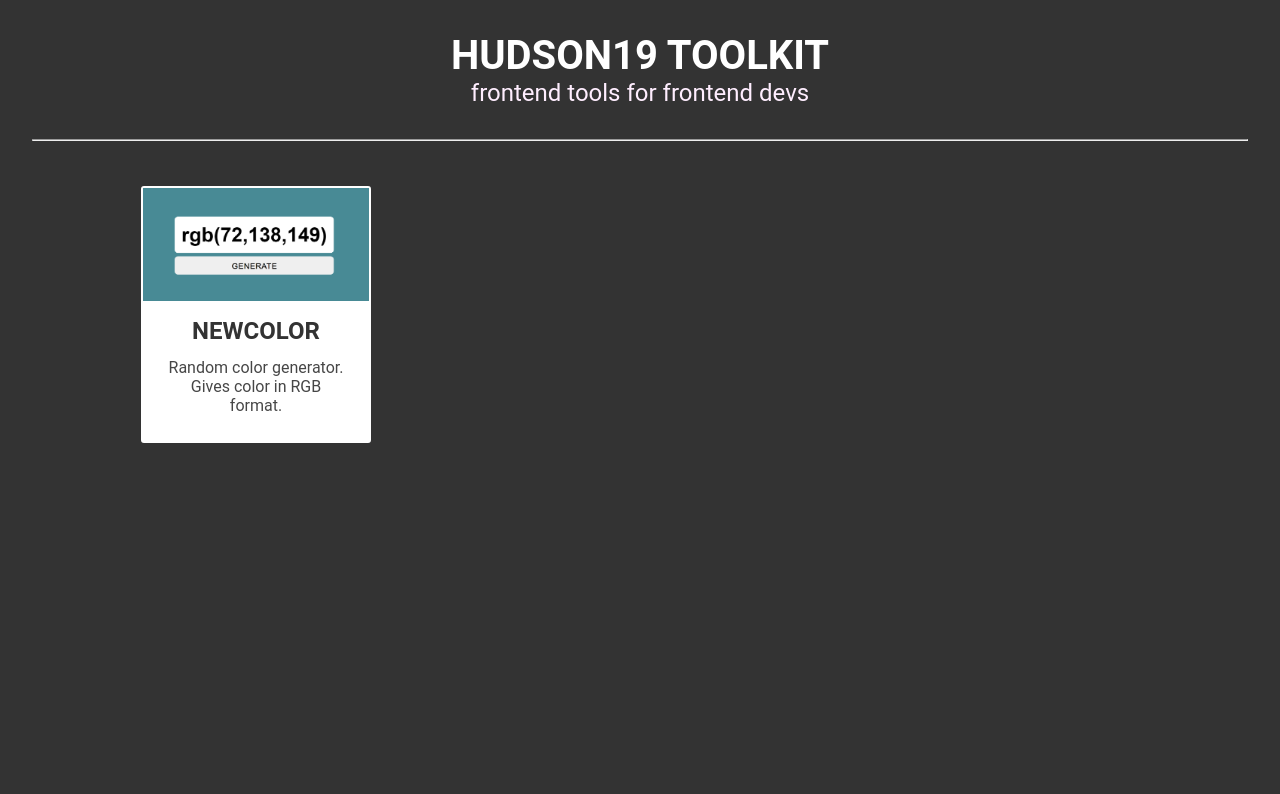
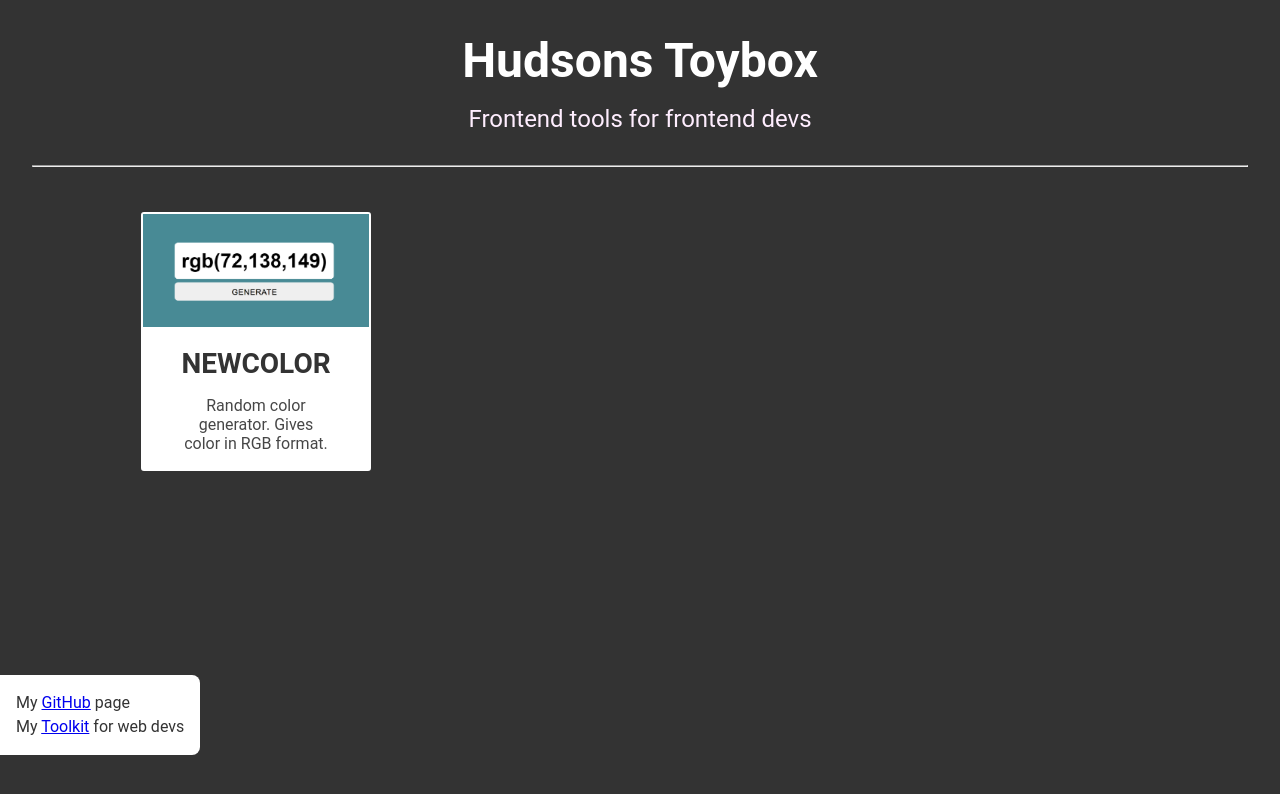
Before and after one commit to TKJK19/TKJK19.github.io, a website: page index.html in a window 1280 px wide. Drawn offline with Linux system fonts and the light colour scheme.

Commit message:
commit-main
added links, fixed header, added styles

```diff
--- a/index.html
+++ b/index.html
@@ -5,7 +5,7 @@
   <meta http-equiv="X-UA-Compatible" content="IE=edge">
   <meta name="viewport" content="width=device-width, initial-scale=1.0">
   <link rel="stylesheet" href="/src/css/main.css">
-  <title>HUDSON19 TOOLKIT</title>
+  <title>HUDSON'S TOYBOX</title>
 </head>
 <body class="bd">
   <div class="bd__wrap">
@@ -13,8 +13,8 @@
     <header class="hd">
 
       <div class="hd__title">
-        <h1 class="title">HUDSON19 TOOLKIT</h1>
-        <p class="sub-title">frontend tools for frontend devs</p>
+        <h1 class="title">Hudsons Toybox</h1>
+        <p class="sub-title">Frontend tools for frontend devs</p>
       </div>
 
       <!-- <div class="hd__clr-switch">
@@ -46,4 +46,11 @@
 
     </main>
   </div>
+  <footer class="ft">
+    <div class="links">
+      <div class="my-link-wrap">My <a href="https://github.com/TKJK19" target="_blank" rel="noopener" class="my-link">GitHub</a> page</div>
+      <div class="my-toolkit-wrap">My <a href="https://tkjk19.github.io/" target="_blank" rel="noopener" class="my-link"> Toolkit</a> for web devs</div>
+    </div>
+  </footer>
 </body>
+</html>
--- a/src/scss/main.scss
+++ b/src/scss/main.scss
@@ -5,7 +5,7 @@
 }
 
 html body {
-  height: 100vh;
+  height: 100%;
 }
 
 body {
@@ -26,11 +26,21 @@ body {
 
     .title {
       color: #fff;
-      font-size: 2.5rem;
+      font-size: 3rem;
+      margin: 1rem;
     }
     .sub-title {
       color: #fef;
       font-size: 1.5rem;
+    }
+
+    @media screen and (max-width: 768px) {
+      .title {
+        font-size: 2rem;
+      }
+      .sub-title {
+        font-size: 1rem;
+      }
     }
   }
 
@@ -80,23 +90,44 @@ body {
   .item__copy {
     background-color: #fff;
     text-align: center;
-    padding: .8rem 0;
+    padding: 1rem 0 1rem 0;
     .title {
+      margin: 0 0 1rem 0;
       color: #333;
-      font-size: 1.5rem;
-      padding-bottom: .8rem;
+      font-size: 1.75rem;
+      // padding-bottom: 0rem;
     }
     .sub-title {
+      width: 80%;
+      margin: 0 auto;
       color: #333;
       opacity: .9;
-      padding: 0 1.5rem;
-      padding-bottom: .8rem;
+      padding: 0 1rem;
+      padding-bottom: 0rem;
+    }
+    @media screen and (max-width: 1068px) {
+      .title {
+        font-size: 1.5rem;
+      }
     }
   }
 
 }
 
+.ft {
+  position: relative;
+  top: 20vh;
+}
 
+.links {
+  background: #fff;
+  color: #333;
+  width: max-content;
+  padding: 1rem;
+  border-top-right-radius: .5rem;
+  border-bottom-right-radius: .5rem;
+  line-height: 1.5rem;
+}
 
 @media screen and (max-width: 1068px) {
   .mn__wrap {
```
Also changed, not shown: src/css/main.css.
